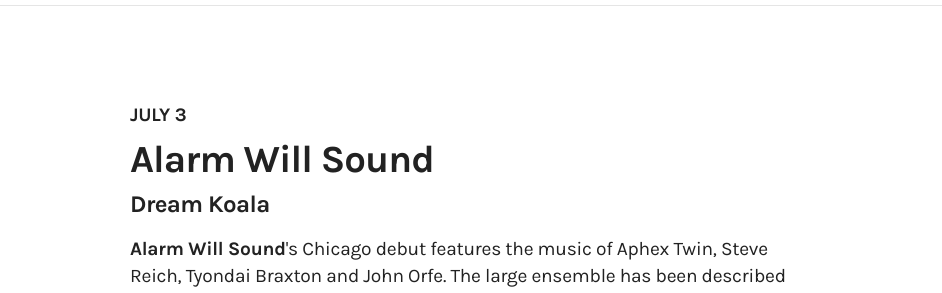
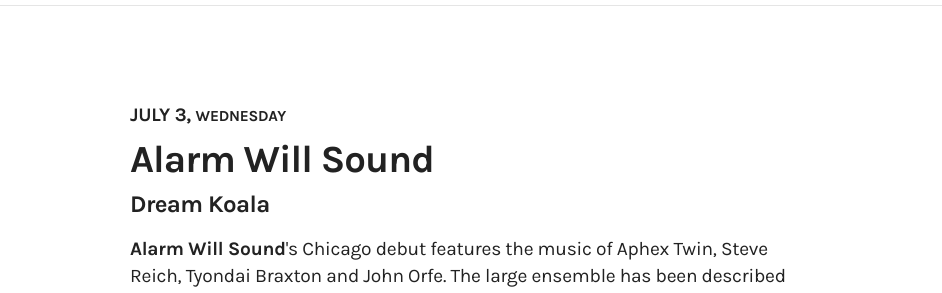
Before and after one commit to brynosaur/millenniumparkconcerts, a Jekyll site: the page built from loops-variations/index.html, in a window 1280 px wide and 900 px high, scrolled down 3814 px. Shown: the part 165-458 px from the top of the window, without its empty margins (170-1112 px from the left). Built offline with Jekyll 4.4.1, drawn with Linux system fonts in a browser that asks for light colours; nearby versions of some CDN libraries; Markdown is read by kramdown in place of the engine named in the settings; comment, search, counter and statistics services are not loaded.

Commit message:
Add weekday to July 3 concert for clarification

```diff
--- a/loops-variations/index.html
+++ b/loops-variations/index.html
@@ -110,7 +110,7 @@
 <section class="show">
   <div class="row">
     <header>
-      <time class="date">July 3</time>
+      <time class="date">July 3, <small>Wednesday</small></time>
       <h1 class="main">Alarm Will Sound</h1>
       <h2 class="support">Dream Koala</h2>
     </header>
```
